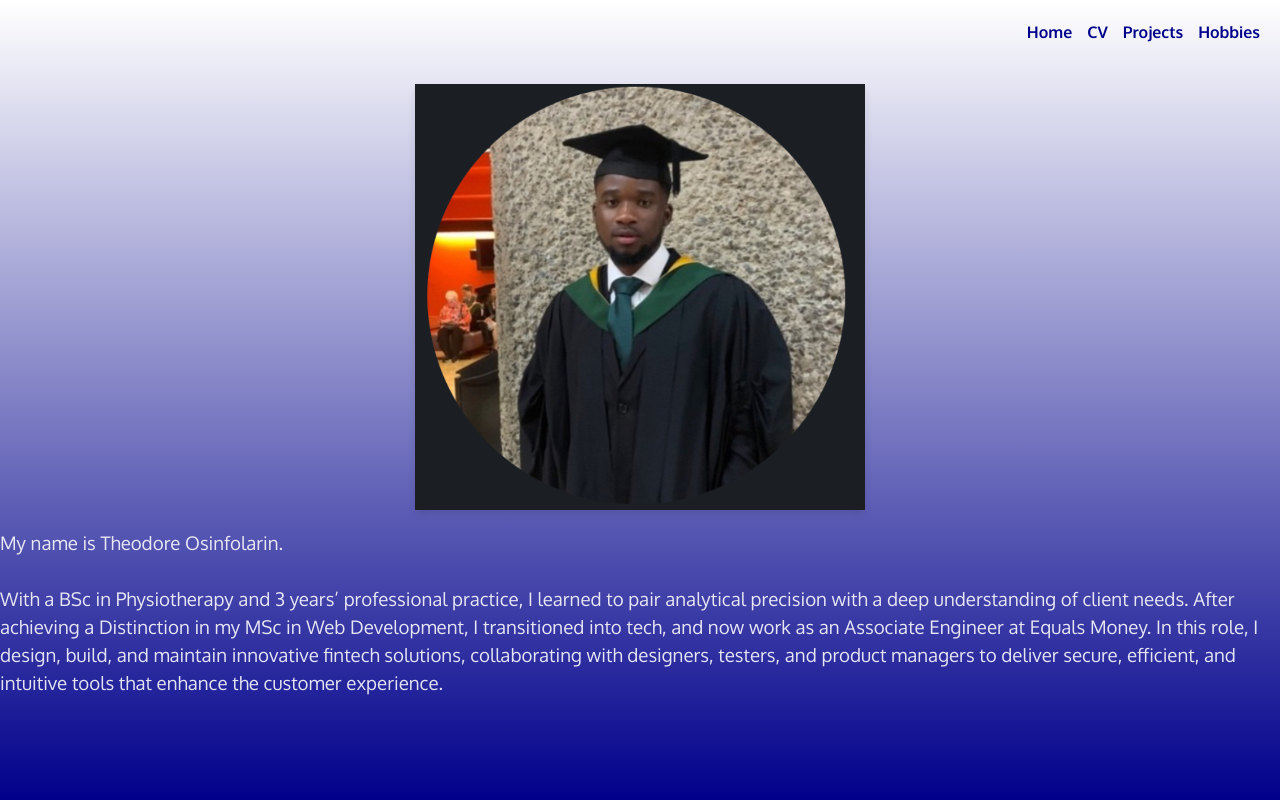
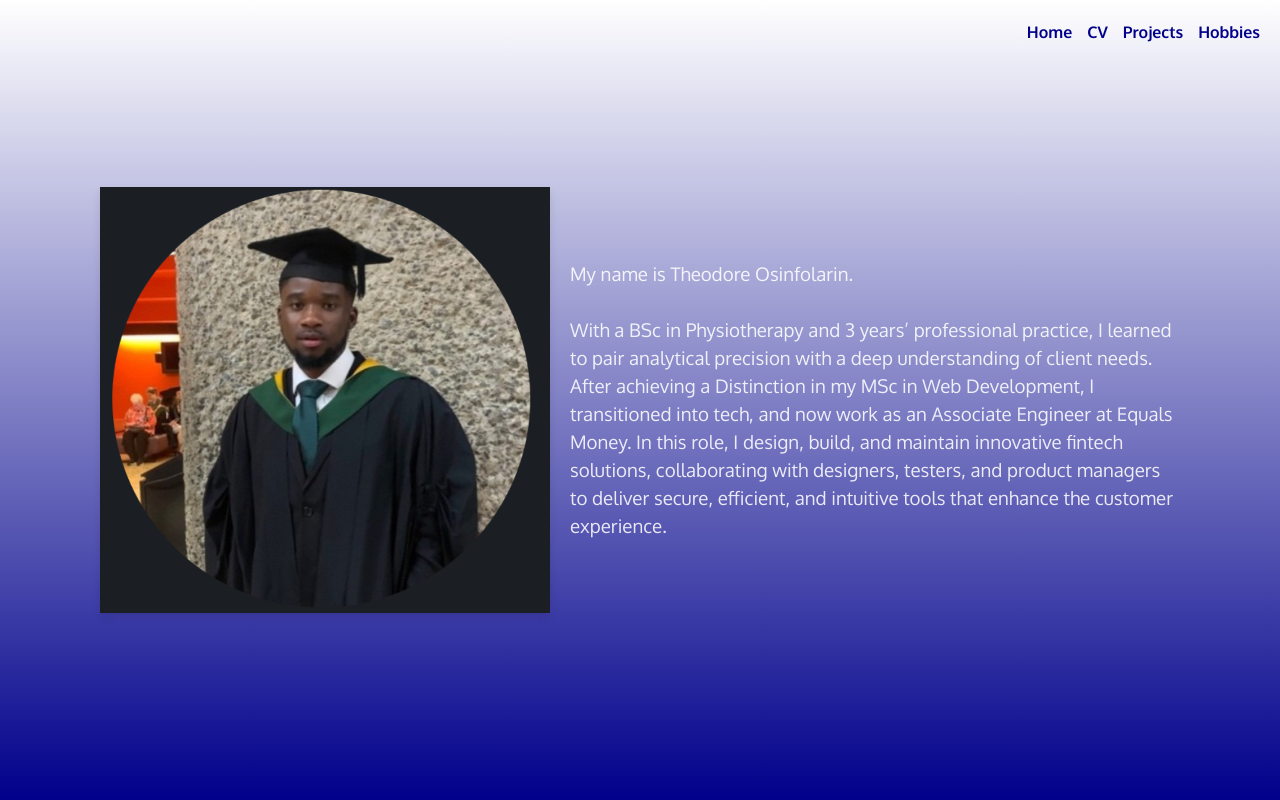
Before and after one commit to tosinfolarin/MyPortfolio, a React (Vite) app in the folder myPortfolio/: page / in a window 1280 px wide. Built offline with nearby package versions, Linux system fonts and the light colour scheme.

Commit message:
changed profile page

```diff
--- a/myPortfolio/src/components/Home.jsx
+++ b/myPortfolio/src/components/Home.jsx
@@ -3,15 +3,19 @@ import information from './information.json';
 const MyInfo = () => {
   return (
     <div className="my-info">
+      {/* Profile picture */}
       <div className="myProfilePic">
-        <img src="src/images/ProfilePicture.png"/>
+        <img src="src/images/ProfilePicture.png" alt="Profile" />
       </div>
 
-      <h3 className="name" aria-label="my name">
-        {information.greeting}
-        <br /><br />
-        {information.profile_summary}
-      </h3>
+      {/* Description */}
+      <div className="myDescription">
+        <h3 className="name" aria-label="my name">
+          {information.greeting}
+          <br /><br />
+          {information.profile_summary}
+        </h3>
+      </div>
     </div>
   );
 }
--- a/myPortfolio/src/index.css
+++ b/myPortfolio/src/index.css
@@ -33,19 +33,31 @@ a:hover {
 
 .links a {
   text-decoration: none;
-  color: #00008b; /* Dark blue color for links */
+  color: #00008b;
   font-weight: bold;
 }
 
 .links a:hover {
-  color: #ff0000; /* Changes color on hover */
+  color: #ff0000;
 }
+
+.my-info {
+  display: flex;
+  align-items: center;
+  gap: 20px;
+  padding: 100px;
+}
+
 
 .myProfilePic {
   display: flex;
   justify-content: center;
   align-items: center;
+  flex: 1;
 
+}
+.myDescription {
+  flex: 2; /* 2 parts */
 }
 
 .myProfilePic img {
```
